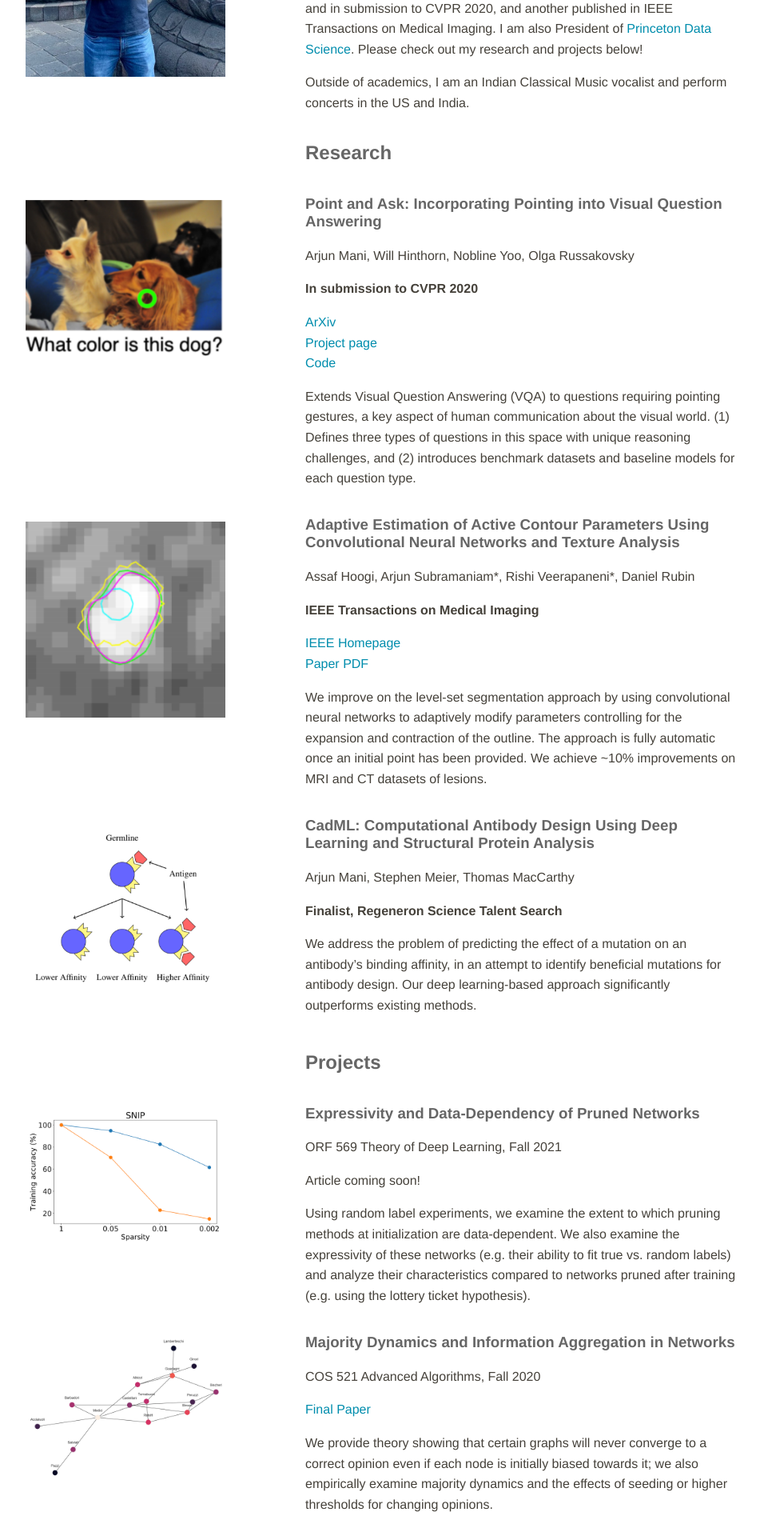
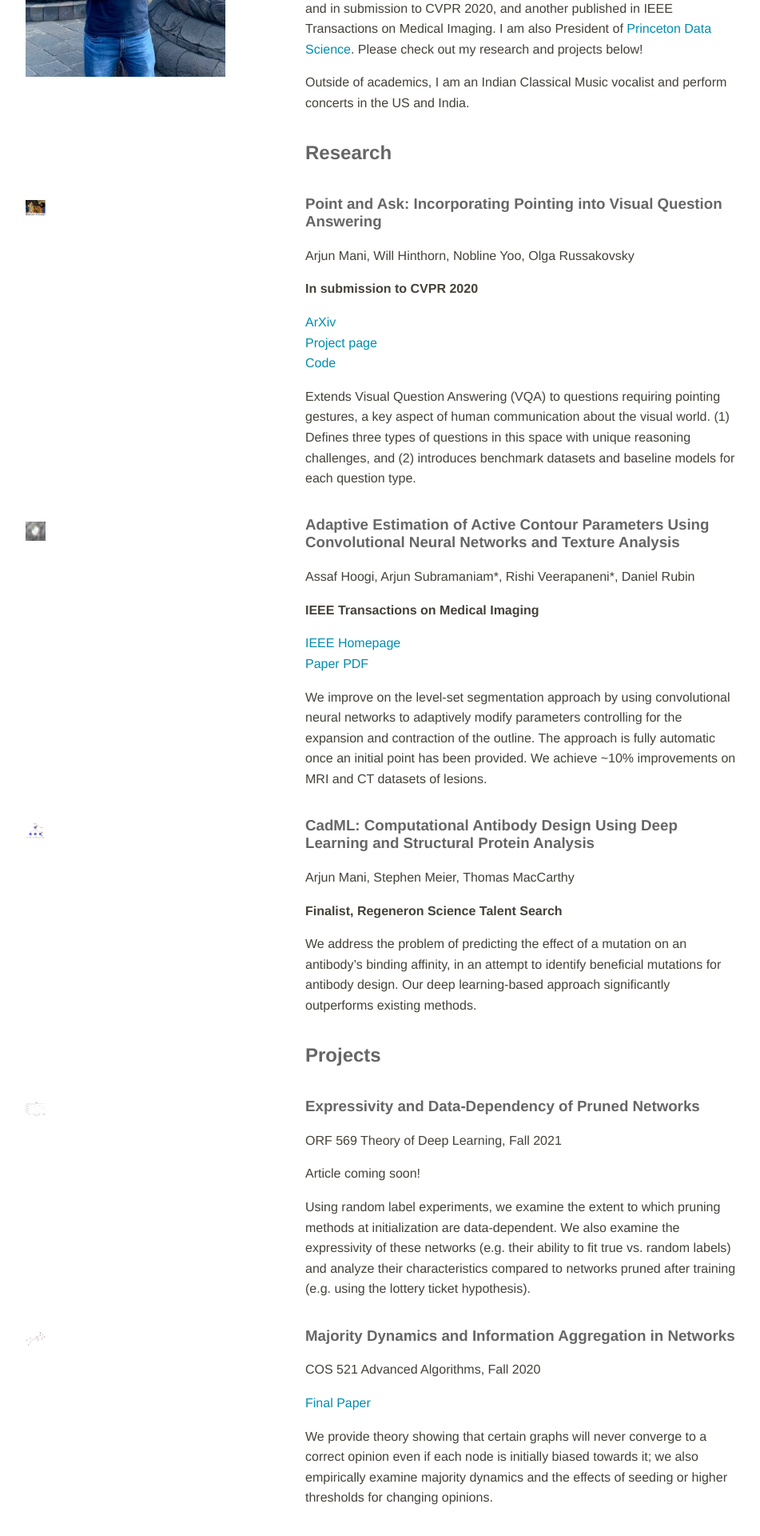
Before and after one commit to arjun-mani/arjun-mani.github.io, a Jekyll site: the page built from index.html, in a window 1280 px wide. Shown: the part 368-2288 px from the top of the page at 80% size, without its empty margins (160-1111 px from the left). Built offline with Jekyll 4.4.1, drawn with Linux system fonts in a browser that asks for light colours.

Commit message:
Update main.css

```diff
--- a/css/main.css
+++ b/css/main.css
@@ -305,7 +305,7 @@ div.about {
 
 img.about {
   padding: 25px 100px 50px 0;
-  width: 250px;
+  width: 25px;
   float: left;
   margin-left: auto;
   margin-right: auto;
```
